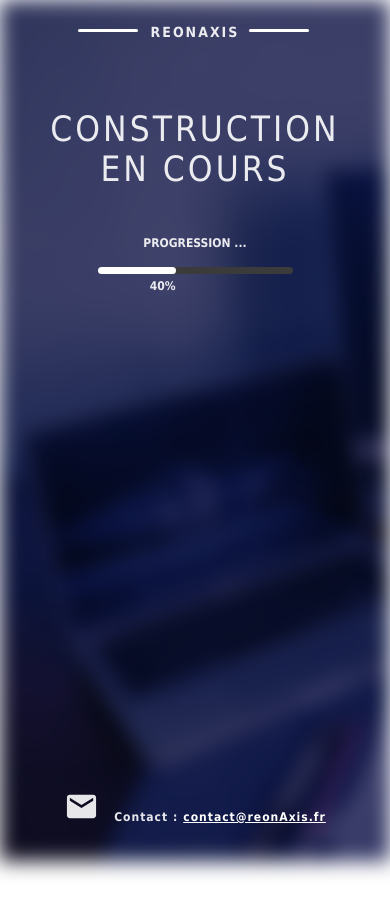
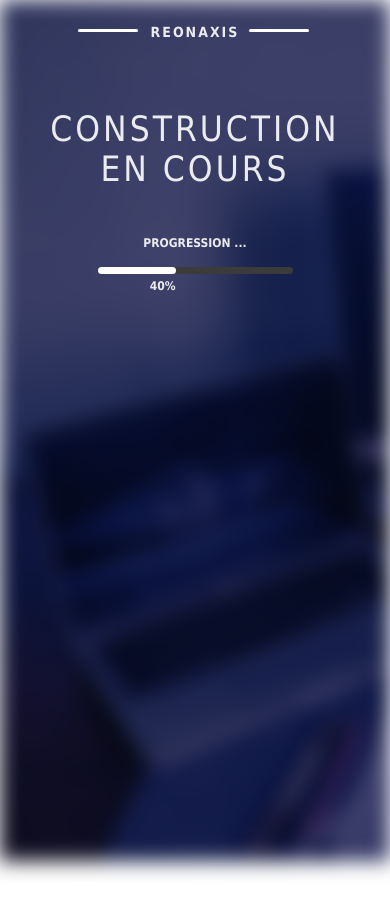
Before and after one commit to HugoPro613/websiteReonAxis, a React (Create React App) app: page / in a window 390 px wide. Shown: the top 916 px of the page. Before the commit the page ends 861 px from the top, so only its background shows below. Built offline with nearby package versions, Linux system fonts and the light colour scheme.

Commit message:
modification du css pour responsivite #1

```diff
--- a/src/styles/BuildingPage.css
+++ b/src/styles/BuildingPage.css
@@ -118,6 +118,8 @@
     width: 100%;
     height: 100%;
     display: flex;
+    position: absolute;
+    bottom: 15px;
     align-items: flex-end;
     justify-content: center;
     gap: 15px;
@@ -143,6 +145,11 @@
 
 @media (max-width: 1280px) {
 
+    .contact {
+        position: static;
+        bottom: 5px;
+    }
+
     @media (orientation: portrait) {
         .buildingBox {
             width: 100vw;
@@ -152,11 +159,6 @@
         .background {
             width: 100vw;
             height: 102vh;
-        }
-
-        .contact {
-            position: fixed;
-            bottom: 5px;
         }
     }
 
```
